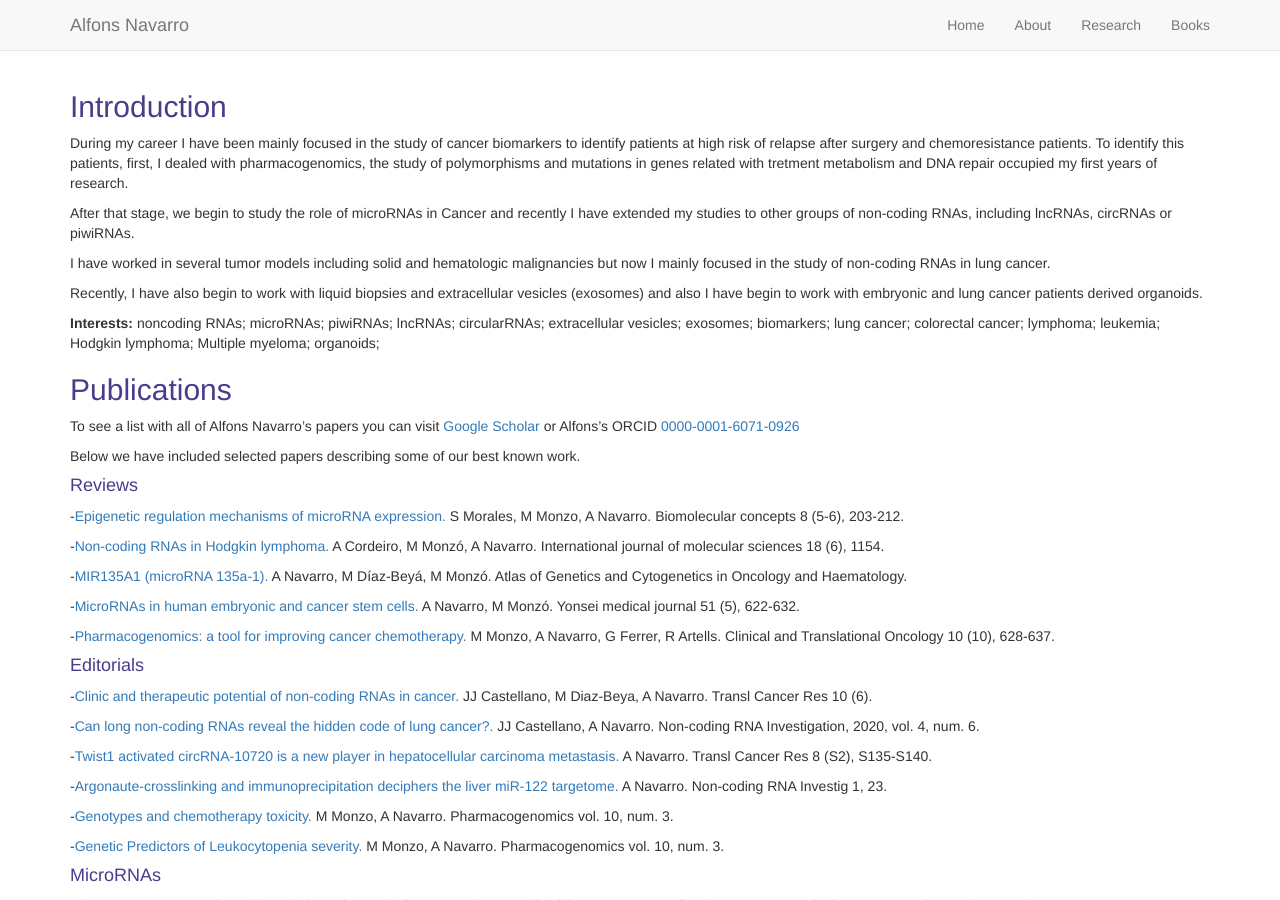
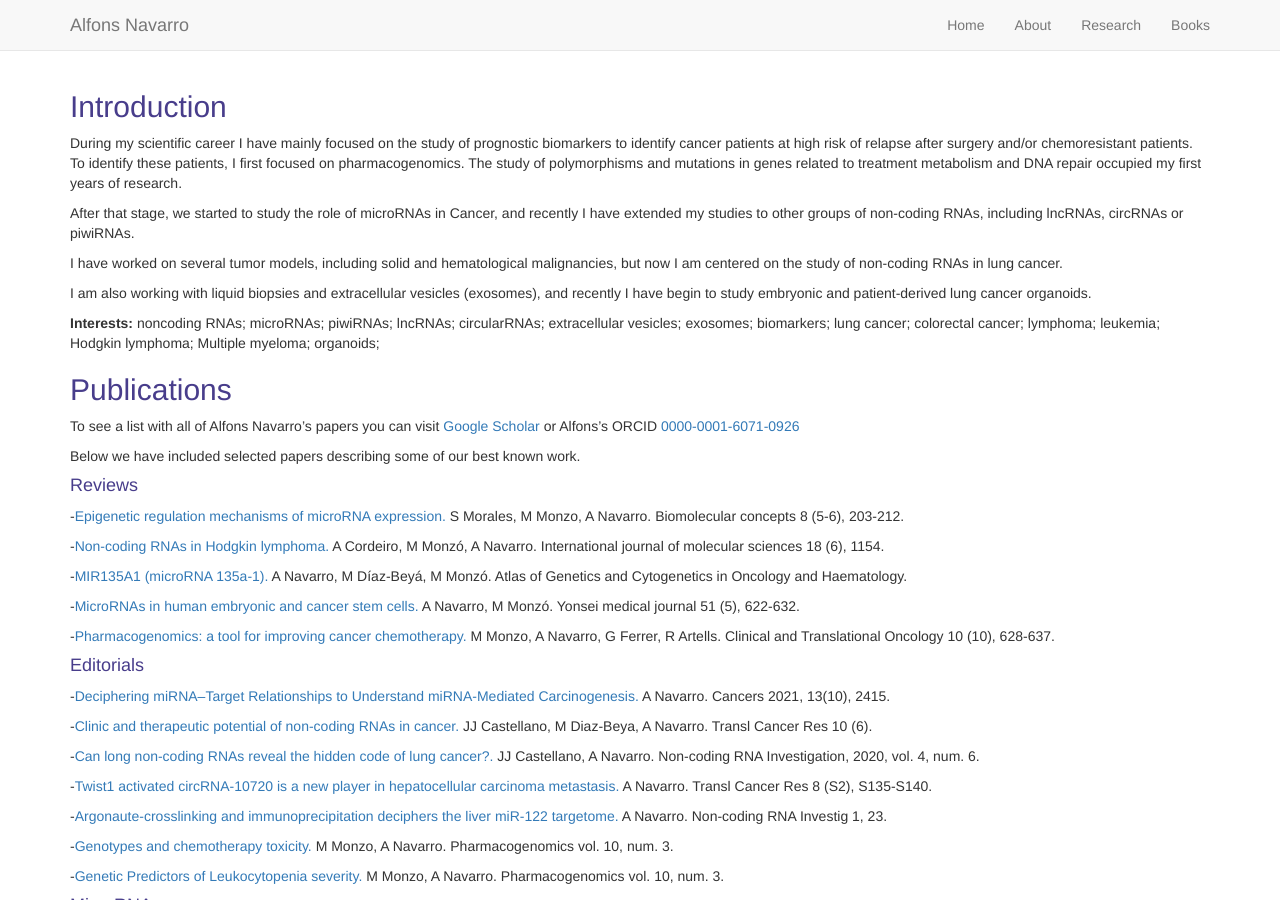
Before and after one commit to AlfonsNavarro/AlfonsNavarro.github.io, a Jekyll site: the page built from pages/research.md, in a window 1280 px wide and 900 px high. Built offline with Jekyll 4.4.1, drawn with Linux system fonts in a browser that asks for light colours; nearby versions of some CDN libraries.

Commit message:
He actualitzat una editorial en research.rmd

```diff
--- a/pages/research.md
+++ b/pages/research.md
@@ -5,13 +5,14 @@ title: Research
 
 ## Introduction
 
-During my career I have been mainly focused in the study of cancer biomarkers to identify patients at high risk of relapse after surgery and chemoresistance patients. To identify this patients, first, I dealed with pharmacogenomics, the study of polymorphisms and mutations in genes related with tretment metabolism and DNA repair occupied my first years of research.
+During my scientific career I have mainly focused on the study of prognostic biomarkers to identify cancer patients at high risk of relapse after surgery and/or chemoresistant patients. To identify these patients, I first focused on pharmacogenomics. The study of polymorphisms and mutations in genes related to treatment metabolism and DNA repair occupied my first years of research.
 
-After that stage, we begin to study the role of microRNAs in Cancer and recently I have extended my studies to other groups of non-coding RNAs, including lncRNAs, circRNAs or piwiRNAs.
+After that stage, we started to study the role of microRNAs in Cancer, and recently I have extended my studies to other groups of non-coding RNAs, including lncRNAs, circRNAs or piwiRNAs.
 
-I have worked in several tumor models including solid and hematologic malignancies but now I mainly focused in the study of non-coding RNAs in lung cancer.
+I have worked on several tumor models, including solid and hematological malignancies, but now I am centered on the study of non-coding RNAs in lung cancer.
 
-Recently, I have also begin to work with liquid biopsies and extracellular vesicles (exosomes) and also I have begin to work with embryonic and lung cancer patients derived organoids.
+I am also working with liquid biopsies and extracellular vesicles (exosomes), and recently I have begin to study embryonic and patient-derived lung cancer organoids.
+
 
 **Interests:** noncoding RNAs; microRNAs; piwiRNAs; lncRNAs; circularRNAs; extracellular vesicles; exosomes; biomarkers; lung cancer; colorectal cancer; lymphoma; leukemia; Hodgkin lymphoma; Multiple myeloma; organoids;
 
@@ -48,6 +49,10 @@ M Monzo, A Navarro, G Ferrer, R Artells.
 Clinical and Translational Oncology 10 (10), 628-637.
 
 #### Editorials
+
+-[Deciphering miRNA–Target Relationships to Understand miRNA-Mediated Carcinogenesis.](https://www.mdpi.com/2072-6694/13/10/2415)
+A Navarro.
+Cancers 2021, 13(10), 2415.
 
 -[Clinic and therapeutic potential of non-coding RNAs in cancer.](https://tcr.amegroups.com/article/view/48756)
 JJ Castellano, M Diaz-Beya, A Navarro.
```
